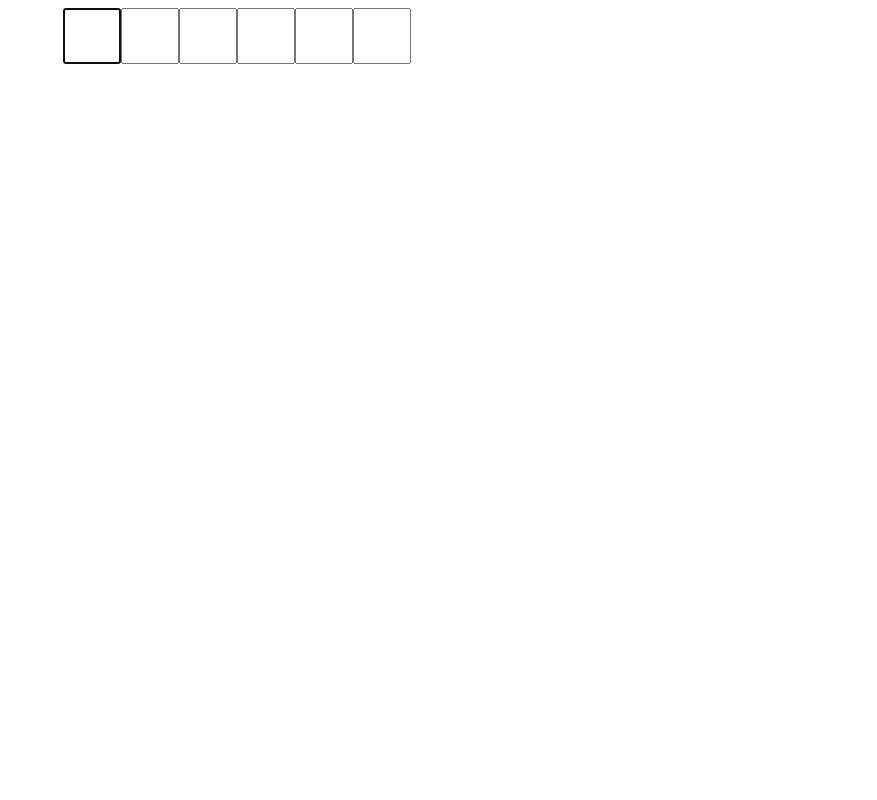
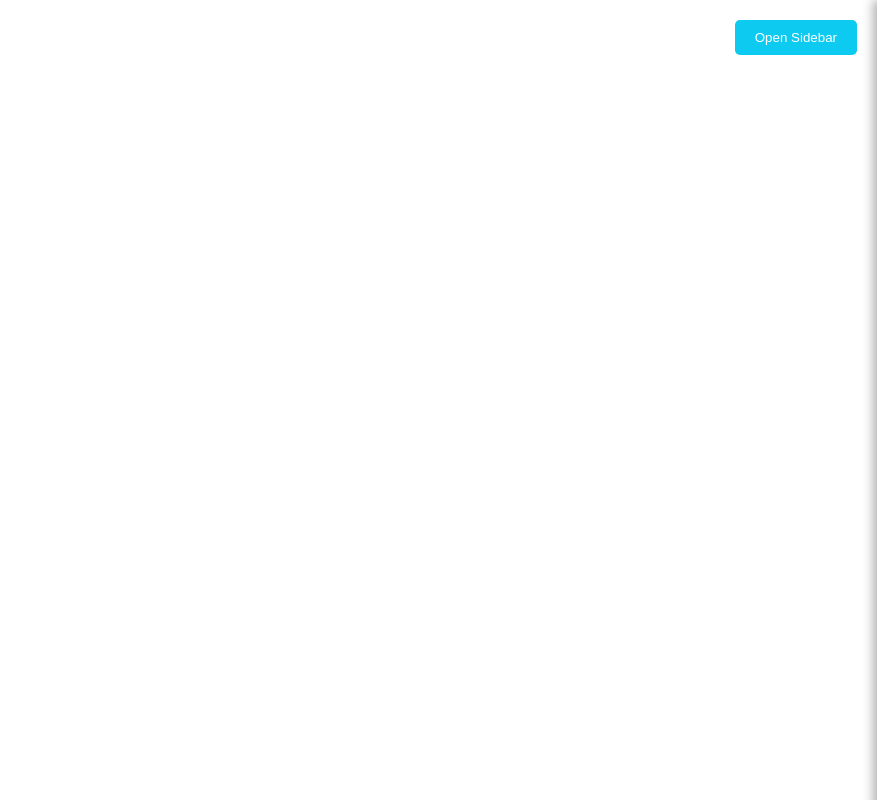
Before and after one commit to Rastogi897/Building-in-react, a React (Vite) app in the folder Features/: page / in a window 1280 px wide. Shown: the whole page, without its empty margins (403-1280 px from the left). Built offline with nearby package versions, Linux system fonts and the light colour scheme.

Commit message:
Slidebar Menu

```diff
--- a/Features/src/App.jsx
+++ b/Features/src/App.jsx
@@ -1,18 +1,19 @@
 import { BrowserRouter, Routes, Route } from 'react-router-dom'
 
-import ChipInput from './ChipInput/ChipInput'
-import AuthApp from './AuthContextHook/AuthApp'
-import MovieDashboard from './MovieFilter_Bookmark/MovieDashboard'
-import Main from './Accordian/Main'
-import TicTacToe from './TicTacToe/TicTacToe'
-import OTP from './otpTabs/OTP'
+// import ChipInput from './ChipInput/ChipInput'
+// import AuthApp from './AuthContextHook/AuthApp'
+// import MovieDashboard from './MovieFilter_Bookmark/MovieDashboard'
+// import Main from './Accordian/Main'
+// import TicTacToe from './TicTacToe/TicTacToe'
+// import OTP from './otpTabs/OTP'
+import Sidebar from './Sidebar/Sidebar'
 
 function App() {
   return (
     <>
       <BrowserRouter>
         <Routes>
-          <Route path="/" element={<OTP />} />
+          <Route path="/" element={<Sidebar />} />
         </Routes>
       </BrowserRouter>
     </>
--- /dev/null
+++ b/Features/src/Sidebar/Sidebar.jsx
@@ -0,0 +1,31 @@
+import React, { useState } from "react";
+import "./Sidebar.css"; // we'll create this next
+
+const Sidebar = () => {
+    const [isOpen, setIsOpen] = useState(false);
+
+    const toggleSidebar = () => {
+        setIsOpen(!isOpen);
+    };
+
+    return (
+        <>
+            <button className={`toggle-btn ${isOpen ? "hide" : ""}`} onClick={toggleSidebar}>
+                {isOpen ? "Close" : "Open"} Sidebar
+            </button>
+
+            <div className={`sidebar ${isOpen ? "open" : ""}`}>
+                <button className="close-btn" onClick={toggleSidebar}>×</button>
+                <h2>Sidebar Menu</h2>
+                <ul>
+                    <li>Home</li>
+                    <li>Profile</li>
+                    <li>Settings</li>
+                    <li>Logout</li>
+                </ul>
+            </div>
+        </>
+    );
+};
+
+export default Sidebar;
--- /dev/null
+++ b/Features/src/Sidebar/sidebar.css
@@ -0,0 +1,56 @@
+body {
+  font-family: Arial, sans-serif;
+  margin: 0;
+  padding: 0;
+}
+
+.sidebar {
+  position: fixed;
+  top: 0;
+  right: 0;
+  height: 100vh;
+  width: 300px;
+  background-color: #1e1e1e;
+  color: white;
+  transform: translateX(100%);
+  transition: transform 0.5s ease-in-out;
+  padding: 20px;
+  box-shadow: -4px 0 10px rgba(0, 0, 0, 0.3);
+  z-index: 1000;
+}
+
+.toggle-btn.hide {
+  visibility: hidden;
+}
+
+.sidebar.open {
+  transform: translateX(0);
+}
+
+.close-btn {
+  position: absolute;
+  top: 10px;
+  right: 10px;
+  background: none;
+  border: none;
+  color: white;
+  font-size: 24px;
+  cursor: pointer;
+}
+
+.toggle-btn {
+  position: fixed;
+  top: 20px;
+  right: 20px;
+  background-color: #0dcaf0;
+  color: white;
+  border: none;
+  padding: 10px 20px;
+  border-radius: 5px;
+  cursor: pointer;
+  z-index: 100;
+}
+
+.toggle-btn:hover {
+  background-color: #0bb2d4;
+}
--- a/Features/src/otpTabs/OTP.jsx
+++ b/Features/src/otpTabs/OTP.jsx
@@ -22,6 +22,7 @@ const OTP = () => {
         if (e.key == "Backspace") {
             // this is to prevent the default delete behavious done by the browser
             e.preventDefault();
+
 
             if (inputs[index] === "" && index > 0) {
                 inputRefs.current[index - 1].focus();
```
